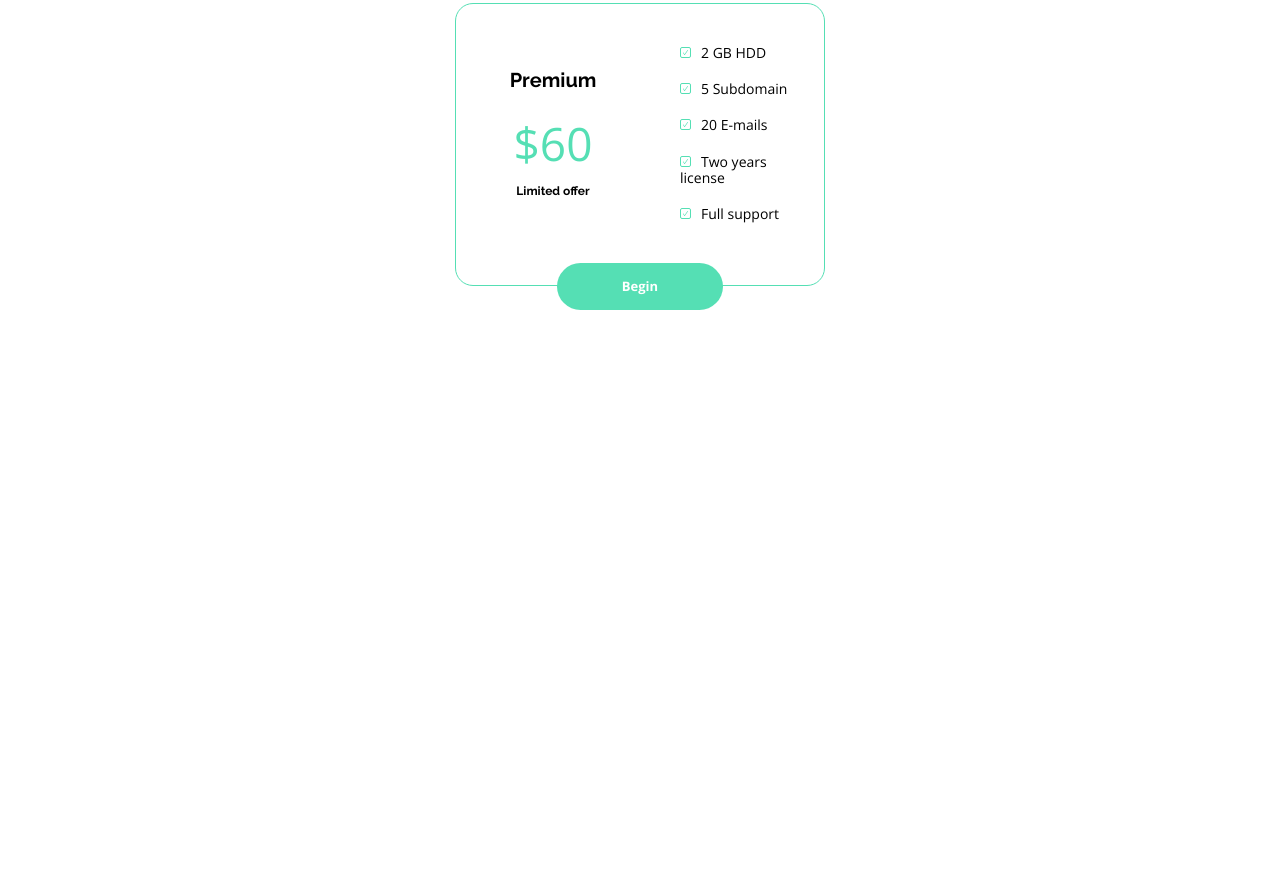
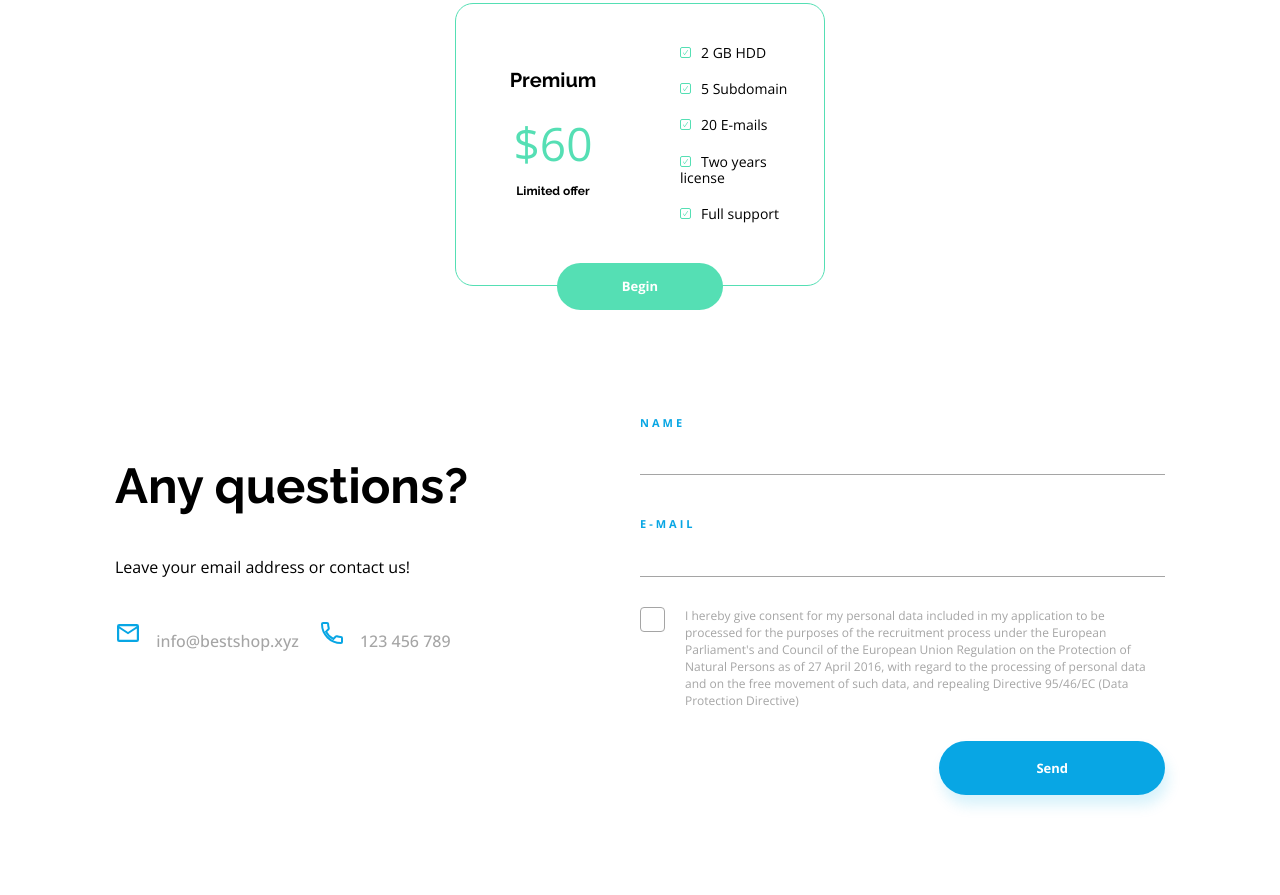
Before and after one commit to Makflay/BestShop, a website built with Parcel: page index.html in a window 1280 px wide. Shown: the part 3600-4495 px from the top of the page. Before the commit the page ends 3936 px from the top, so only its background shows below. Built offline with nearby package versions, Linux system fonts and the light colour scheme.

Commit message:
Created contact&form

```diff
--- a/index.html
+++ b/index.html
@@ -130,7 +130,6 @@
     </section>
 
     <section class="pricing" id="prices">
-      <!-- <div class="container"> -->
         <h2>Pricing</h2>
         <div class="pricing__boxes">
           <div class="pricing__box pricing__box--basic">
@@ -180,11 +179,10 @@
             <a href="#" class="pricing__btn btn">Begin</a>
           </div>
         </div>
-      <!-- </div> -->
     </section>
 
-    <!-- <section class="contact" id="contact">
-      <div class="container">
+    <section class="contact" id="contact">
+      <!-- <div class="container"> -->
 
         <div class="contact__column">
           <h2 class="contact__title">Any questions?</h2>
@@ -192,13 +190,13 @@
             Leave your email address or contact us!
           </p>
           <div class="contact__details">
-            <a href="mailto:info@bestshop.xyz" class="details__item">
-              <img src="./img/Mail Icon.svg" alt="mail"/>
+            <a href="mailto:info@bestshop.xyz" class="contact__details-item">
+              <img src="./img/Mail Icon.svg" alt="mail"  class="contact__details-img"/>
               info@bestshop.xyz
             </a>
 
-            <a href="tel:123456789" class="details__item">
-              <img src="./img/Phone Icon.svg" alt="phone"/>
+            <a href="tel:123456789" class="contact__details-item">
+              <img src="./img/Phone Icon.svg" alt="phone"  class="contact__details-img"/>
               123 456 789
             </a>
           </div>
@@ -217,10 +215,10 @@
             </div>
 
             <div class="form__consent">
-              <label class="form__checkbox">
-                <input type="checkbox"/>
-                <span class="checkbox"></span>
-                <p class="consent__text">
+              <label class="form__consent-checkbox">
+                <input type="checkbox" class="form__consent-input"/>
+                <span class="form__consent-custom"></span>
+                <p class="form__consent-text">
                   I hereby give consent for my personal data included in my
                   application to be processed for the purposes of the recruitment
                   process under the European Parliament's and Council of the
@@ -231,11 +229,11 @@
                 </p>
               </label>
             </div>
-            <button type="submit" class="btn btn--primary">Send</button>
+            <button type="submit" class="btn form__btn btn--primary">Send</button>
           </form>
         </div>
-      </div>
-    </section> -->
+      <!-- </div> -->
+    </section>
 
     <!-- <footer class="footer">
       <div class="container">
--- /dev/null
+++ b/scss/elements/_contact.scss
@@ -0,0 +1,66 @@
+@use '../settings/' as settings;
+
+.contact {
+  padding: 80px 100px 100px;
+  display: flex;
+  justify-content: center;
+
+  @include settings.tablet {
+    flex-direction: column;
+    align-items: center;
+    padding: 50px 15px;
+  }
+
+  &__column {
+    width: 50%;
+
+    @include settings.tablet {
+      width: 100%;
+    }
+  }
+
+  &__title {
+    font-size: 3.0625rem;
+    line-height: 3.6875rem;
+  }
+
+  &__instruction {
+    margin: 22px 0 42px;
+    font-size: 1rem;
+    line-height: 1.375rem;
+
+    @include settings.tablet {
+      margin: 5px 0 35px;
+    }
+  }
+
+  &__details {
+    display: flex;
+    justify-content: flex-start;
+    color: settings.$color-grey;
+    align-items: center;
+
+    @include settings.tablet {
+      flex-direction: column;
+      align-items: flex-start;
+    }
+  }
+
+  &__details-item {
+    color: settings.$color-grey;
+    font-weight: 500;
+    text-decoration: none;
+
+    @include settings.tablet {
+      margin-bottom: 10px;
+    }
+
+    &:first-of-type {
+      margin-right: 20px;
+    }
+  }
+
+  &__details-img {
+    margin-right: 10px;
+  }
+}
--- /dev/null
+++ b/scss/elements/_form.scss
@@ -0,0 +1,124 @@
+@use '../settings/' as settings;
+
+.form {
+  display: flex;
+  flex-direction: column;
+
+  @include settings.tablet {
+    margin-top: 20px;
+  }
+
+  &__field {
+    display: flex;
+    flex-direction: column;
+
+    &:first-of-type {
+      margin-bottom: 42px;
+    }
+  }
+
+  &__label {
+    font-weight: bold;
+    text-transform: uppercase;
+    color: settings.$color-primary;
+    line-height: 0.9rem;
+    letter-spacing: 3px;
+    font-size: 0.6875rem;
+  }
+
+  &__input {
+    border: none;
+    border-bottom: 1px solid settings.$color-grey;
+    background-color: transparent;
+    line-height: 2.625rem;
+  }
+
+  &__consent {
+    margin-top: 30px;
+  }
+
+  &__consent-checkbox {
+    display: block;
+    position: relative;
+    padding-left: 35px;
+    margin-bottom: 12px;
+    cursor: pointer;
+    font-size: 1.375rem;
+
+    // input {
+    //   position: absolute;
+    //   opacity: 0;
+    //   cursor: pointer;
+    //   height: 0;
+    //   width: 0;
+
+    //   &:checked {
+    //     ~ .checkbox {
+    //       background-image: url("../img/Checkmark.svg");
+    //       background-position: center;
+    //       background-size: 50%;
+    //       background-repeat: no-repeat;
+    //     }
+    //   }
+    // }
+
+    // .checkbox {
+    //   position: absolute;
+    //   top: 0;
+    //   left: 0;
+    //   height: 25px;
+    //   width: 25px;
+    //   background-color: settings.$color-white;
+    //   border: 1px solid settings.$color-grey;
+    //   border-radius: 4px;
+    // }
+
+    // .consent__text {
+    //   margin: 0 10px;
+    //   font-size: 0.75rem;
+    //   color: settings.$color-grey;
+    //   line-height: 17px;
+    // }
+  }
+  &__consent-input {
+    position: absolute;
+    opacity: 0;
+    cursor: pointer;
+    height: 0;
+    width: 0;
+
+    &:checked {
+      ~ .checkbox {
+        background-image: url("../img/Checkmark.svg");
+        background-position: center;
+        background-size: 50%;
+        background-repeat: no-repeat;
+      }
+    }
+  }
+
+  &__consent-custom {
+    position: absolute;
+    top: 0;
+    left: 0;
+    height: 25px;
+    width: 25px;
+    background-color: settings.$color-white;
+    border: 1px solid settings.$color-grey;
+    border-radius: 4px;
+  }
+
+  &__consent-text {
+    margin: 0 10px;
+    font-size: 0.75rem;
+    color: settings.$color-grey;
+    line-height: 17px;
+  }
+
+  &__btn {
+    font-size: 0.8125rem;
+    padding: 20px 97px;
+    align-self: flex-end;
+    margin-top: 20px;
+  }
+}
--- a/scss/elements/_index.scss
+++ b/scss/elements/_index.scss
@@ -4,3 +4,5 @@
 @forward 'statistics';
 @forward 'benefits';
 @forward 'pricing';
+@forward 'contact';
+@forward 'form';
```
